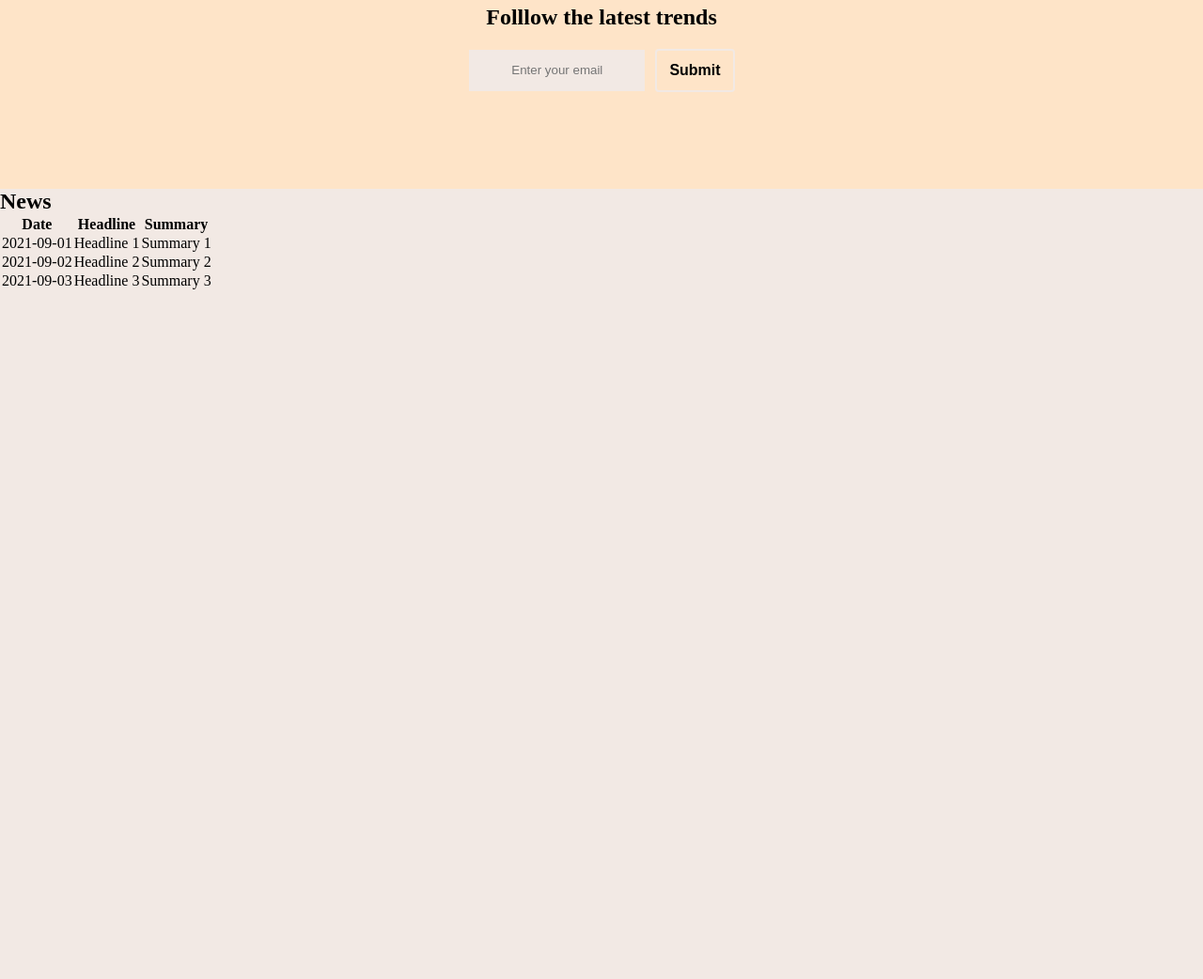
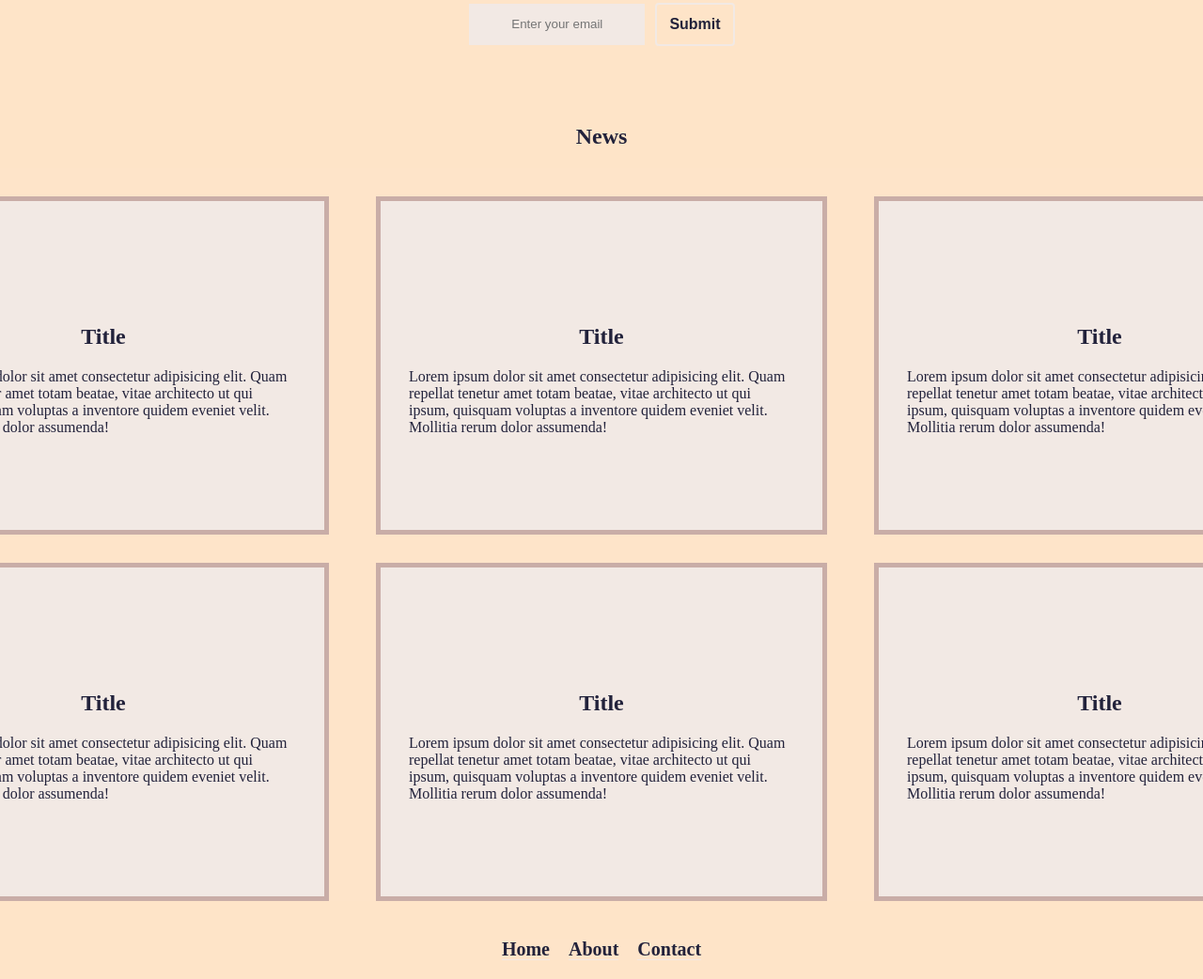
Before and after one commit to wenF7752/SBA307, a plain HTML site: page index.html in a window 1280 px wide. Shown: the part 1153-2195 px from the top of the page at 94% size. Before the commit the page ends 1463 px from the top, so only its background shows below. Drawn offline with Linux system fonts and the light colour scheme.

Commit message:
index page finished

```diff
--- a/index.html
+++ b/index.html
@@ -11,14 +11,14 @@
     <div class="container">
       <header>
         <img id="header-logo" src="/images/logo.jpg" alt="" />
-        <nav>
+        <nav id="header-nav">
           <ul>
             <li><a href="index.html">Home</a></li>
             <li><a href="about.html">About</a></li>
             <li><a href="contact.html">Contact</a></li>
           </ul>
         </nav>
-        <nav>
+        <nav id="profile-nav">
           <ul>
             <li>
               <img
@@ -103,29 +103,85 @@
           <h2>News</h2>
           <table>
             <tr>
-              <th>Date</th>
-              <th>Headline</th>
-              <th>Summary</th>
+              <td>
+                <div class="news-card">
+                  <h2>Title</h2>
+                  <p>
+                    Lorem ipsum dolor sit amet consectetur adipisicing elit.
+                    Quam repellat tenetur amet totam beatae, vitae architecto ut
+                    qui ipsum, quisquam voluptas a inventore quidem eveniet
+                    velit. Mollitia rerum dolor assumenda!
+                  </p>
+                </div>
+              </td>
+              <td>
+                <div class="news-card">
+                  <h2>Title</h2>
+                  <p>
+                    Lorem ipsum dolor sit amet consectetur adipisicing elit.
+                    Quam repellat tenetur amet totam beatae, vitae architecto ut
+                    qui ipsum, quisquam voluptas a inventore quidem eveniet
+                    velit. Mollitia rerum dolor assumenda!
+                  </p>
+                </div>
+              </td>
+              <td>
+                <div class="news-card">
+                  <h2>Title</h2>
+                  <p>
+                    Lorem ipsum dolor sit amet consectetur adipisicing elit.
+                    Quam repellat tenetur amet totam beatae, vitae architecto ut
+                    qui ipsum, quisquam voluptas a inventore quidem eveniet
+                    velit. Mollitia rerum dolor assumenda!
+                  </p>
+                </div>
+              </td>
             </tr>
             <tr>
-              <td>2021-09-01</td>
-              <td>Headline 1</td>
-              <td>Summary 1</td>
-            </tr>
-            <tr>
-              <td>2021-09-02</td>
-              <td>Headline 2</td>
-              <td>Summary 2</td>
-            </tr>
-            <tr>
-              <td>2021-09-03</td>
-              <td>Headline 3</td>
-              <td>Summary 3</td>
+              <td>
+                <div class="news-card">
+                  <h2>Title</h2>
+                  <p>
+                    Lorem ipsum dolor sit amet consectetur adipisicing elit.
+                    Quam repellat tenetur amet totam beatae, vitae architecto ut
+                    qui ipsum, quisquam voluptas a inventore quidem eveniet
+                    velit. Mollitia rerum dolor assumenda!
+                  </p>
+                </div>
+              </td>
+              <td>
+                <div class="news-card">
+                  <h2>Title</h2>
+                  <p>
+                    Lorem ipsum dolor sit amet consectetur adipisicing elit.
+                    Quam repellat tenetur amet totam beatae, vitae architecto ut
+                    qui ipsum, quisquam voluptas a inventore quidem eveniet
+                    velit. Mollitia rerum dolor assumenda!
+                  </p>
+                </div>
+              </td>
+              <td>
+                <div class="news-card">
+                  <h2>Title</h2>
+                  <p>
+                    Lorem ipsum dolor sit amet consectetur adipisicing elit.
+                    Quam repellat tenetur amet totam beatae, vitae architecto ut
+                    qui ipsum, quisquam voluptas a inventore quidem eveniet
+                    velit. Mollitia rerum dolor assumenda!
+                  </p>
+                </div>
+              </td>
             </tr>
           </table>
         </section>
       </main>
-      <footer></footer>
+      <footer>
+        <ul>
+          <li><a href="index.html">Home</a></li>
+          <li><a href="about.html">About</a></li>
+          <li><a href="contact.html">Contact</a></
+        </ul>
+      </footer>
     </div>
   </body>
 </html>
--- a/styles/style.css
+++ b/styles/style.css
@@ -4,6 +4,7 @@
     box-sizing: border-box;
     /* border: 1px solid blue; */
     background-color: #f2e9e4;
+    color: #22223b;
 }
 ::placeholder{
     text-align: center;
@@ -27,12 +28,16 @@
 
 header {
     display: flex;
-    justify-content: space-between;
     align-items: center;
     width: 100%;
     padding: 0 20px;
     background-color: #fee4c8;
-
+    #header-nav{
+        margin-left: 20px;
+    }
+    #profile-nav{
+        margin-left: auto;
+    }
 }
 ul {
     display: flex;
@@ -122,7 +127,7 @@ li{
     flex-direction: column;
     justify-content: center;
     align-items: center;
-    height: 300px;
+    height: 200px;
     width: 100%;
     background-color: #fee4c8;
     h2{
@@ -173,9 +178,84 @@ li{
             strong {
              background-color: transparent;
             }
+        }
+    }
+}
+
+.news-table{
+    display: flex;
+    flex-direction: column;
+    justify-content: center;
+    align-items: center;
+    width: 100%;
+    background-color: #fee4c8;
+    padding-bottom: 20px;
+    h2{
+        margin: 30px;
+        margin-bottom: 20px;
+        background-color: transparent;
+    }
+
+    table{
+        background-color: #fee4c9;
+        display: flex;
+        flex-direction: column;
+        justify-content: space-between;
+        align-items: center;
+        width: 100%;
+        tr{
+            padding-top: 30px;
+            display: flex;
+            gap: 50px;
+            background-color: #fee4c9;
+        }
+
+    }
+}
+.news-card {
+    display: flex;
+    flex-direction: column;
+    justify-content: center;
+    align-items: center;
+    height: 360px;
+    width: 480px;
+    padding: 30px;
+    border: 5px solid #c9ada7;
+    transition: transform 0.2s, box-shadow 0.2s; /* Smooth hover effect */
+}
+
+.news-card:hover {
+    box-shadow: 4px 4px 0 #f2e9e4;
+    transform: translate(-4px,-4px);
+}
 
 
-        }
-    }
+footer{
+    display: flex;
+    justify-content: center;
+    align-items: center;
+    height: 500px;
+    padding : 20px;
+    width: 100%;
+    background-color: #fee4c8;
 
 }
+ul{
+    height: 100%;
+    display: flex;
+    gap: 20px;
+    background-color: #fee4c9;
+    font-size: 20px;
+    li a {
+        text-decoration: none; /* Removes underline from links */
+        background-color: #fee4c9;
+        font-weight: bold;
+    }
+    :hover {
+        box-shadow: 4px 4px 0 #f2e9e4;
+        transform: translate(-4px,-4px);
+    }
+    :focus-visible{
+        outline-offset: 1px;
+    }
+}
```
